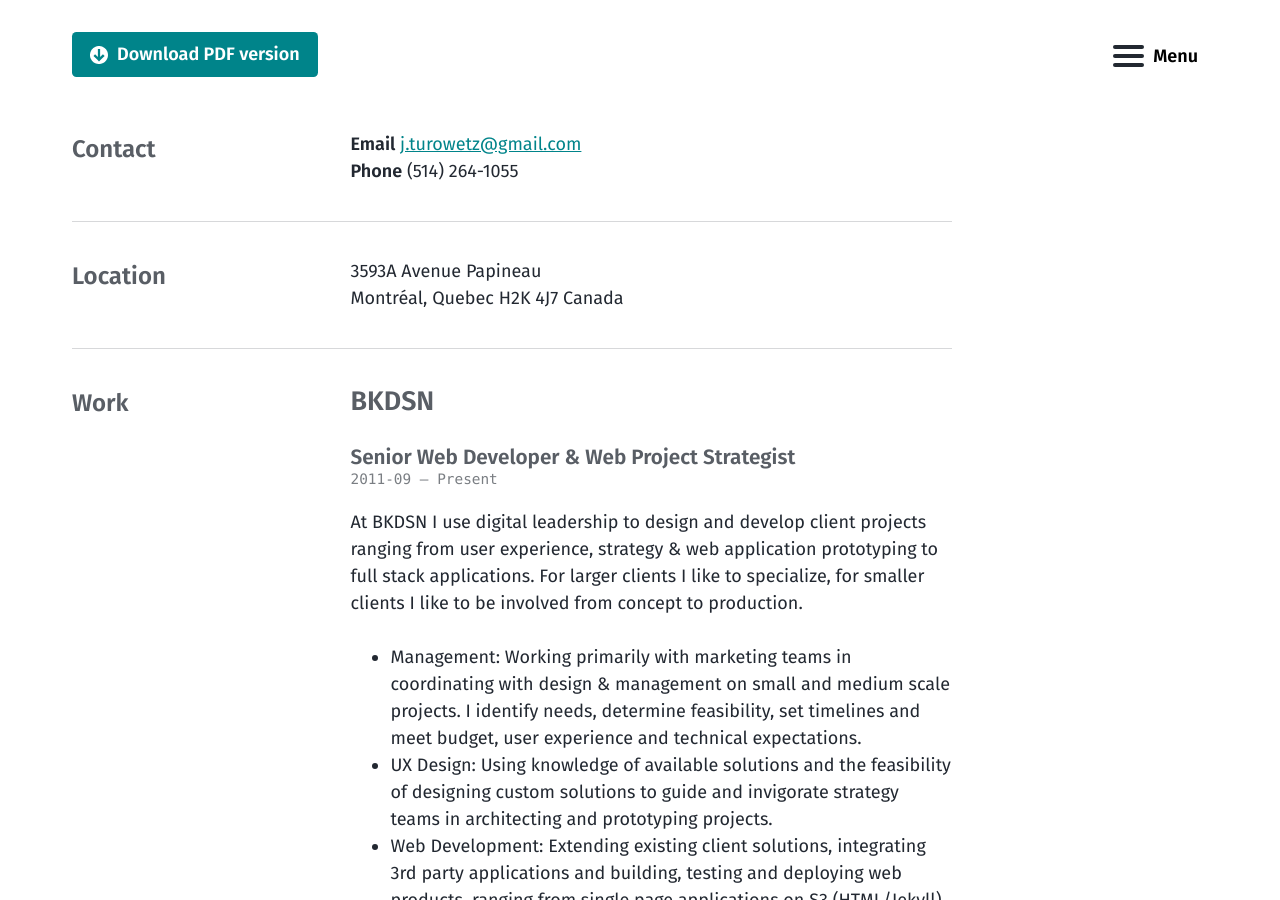
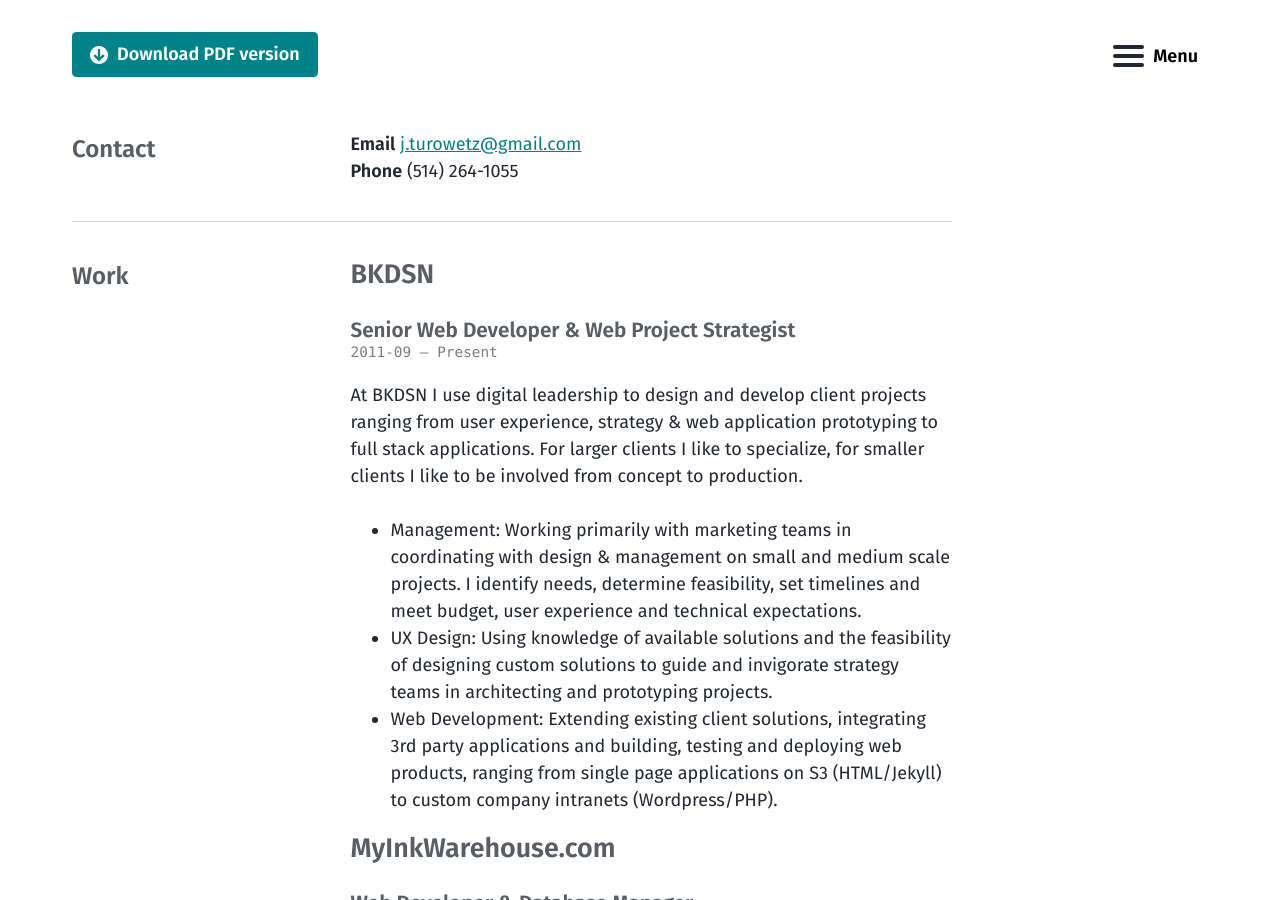
Before and after one commit to 13531994243/jerturowetz.github.io, a Jekyll site: the page built from cv.md, in a window 1280 px wide and 900 px high, scrolled down 304 px. Built offline with Jekyll 4.4.1, drawn with Linux system fonts in a browser that asks for light colours.

Commit message:
remove home address
Wtf was i thinkg :P

```diff
--- a/_data/cv.json
+++ b/_data/cv.json
@@ -4,14 +4,7 @@
     "label": "Senior Full-Stack Developer (PHP/Wordpress)",
     "picture": "https://jerturowetz.github.io/assets/images/jeremy-turowetz.png",
     "email": "j.turowetz@gmail.com",
-    "phone": "(514) 264-1055",
-    "location": {
-      "address": "3593A Avenue Papineau",
-      "postalCode": "H2K 4J7",
-      "city": "Montréal",
-      "countryCode": "Canada",
-      "region": "Quebec"
-    }
+    "phone": "(514) 264-1055"
   },
   "work": [
     {
```
